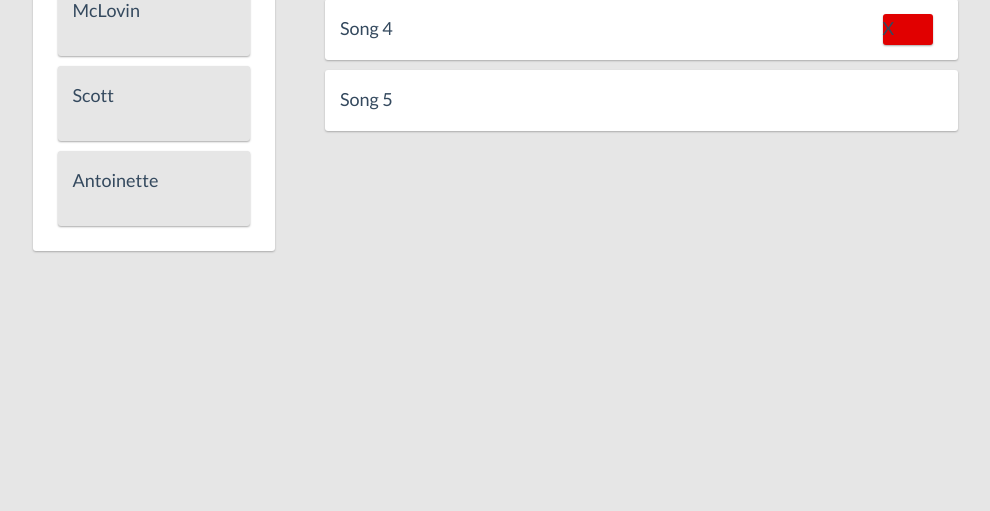
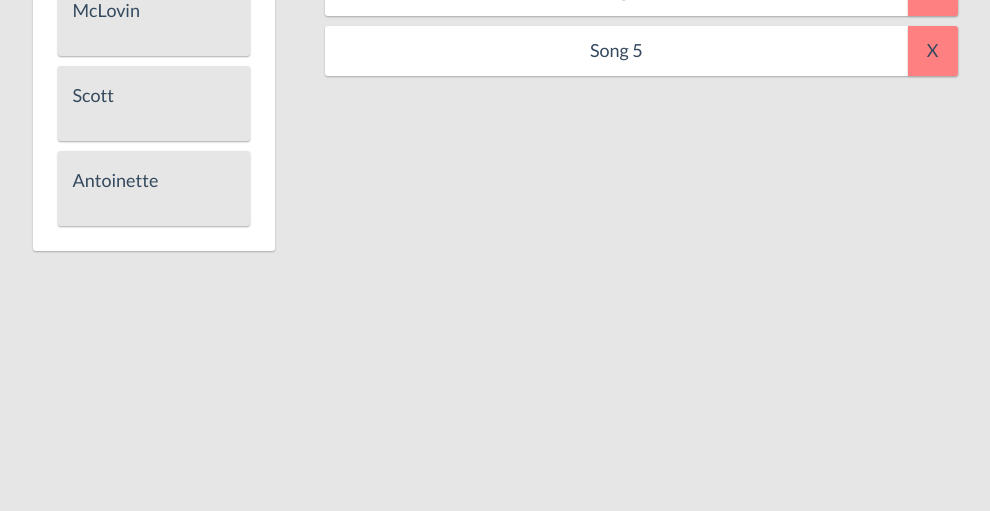
Before and after one commit to lstarrett/jukebox, a PHP site: page /index2.html in a window 1280 px wide. Shown: the part 289-800 px from the top of the page, without its empty margins (145-1135 px from the left). Run offline with PHP 8.4, Linux system fonts and the light colour scheme.

Commit message:
add initial "remove" buttons to song blocks

```diff
--- a/static/css/juke-style.css
+++ b/static/css/juke-style.css
@@ -42,22 +42,24 @@
 
 
 /* SONG BLOCK STYLES */
-.juke-song-block {
-	background: white url(../images/song/threelines.png) 92% center no-repeat;
-	-webkit-background-size: contain;
-	-moz-background-size: contain;
-	-o-background-size: contain;
-	background-size: contain;
+.song-block {
+	padding: 0px;
+	text-align: center;
+	line-height: 50px;
+	height: 50px;
+	//background: white url(../images/song/threelines.png) 92% center no-repeat;
 }
 
-.juke-song-remove-btn {
+.song-remove-btn {
 	-webkit-transition: 0.25s linear;
 	transition: 0.25s linear;
 	float: right;
-	padding: 0;
+	padding: 0px;
+	margin: 0px;
+	border-radius: 0 3px 3px 0;
 	height: 100%;
 	width: 50px;
-	background: #E10000;
+	background: #FF8080;
 }
 
 /* UPLOAD BLOCK STYLES */
--- a/static/index2.html
+++ b/static/index2.html
@@ -40,21 +40,25 @@
 					<div class="juke-upload-panel">
 						Drop mp3 files here
 					</div>
-					<div class="card">
+					<div class="card song-block">
 						Song 1
+						<div class="card song-remove-btn">X</div>
 					</div>
-					<div class="card">
+					<div class="card song-block">
 						Song 2
+						<div class="card song-remove-btn">X</div>
 					</div>
-					<div class="card juke-song-block">
+					<div class="card song-block">
 						Song 3
+						<div class="card song-remove-btn">X</div>
 					</div>
-					<div class="card">
+					<div class="card song-block">
 						Song 4
-						<div class="card juke-song-remove-btn">X</div>
+						<div class="card song-remove-btn">X</div>
 					</div>
-					<div class="card">
+					<div class="card song-block">
 						Song 5
+						<div class="card song-remove-btn">X</div>
 					</div>
 				</div>
 			</div>
```
